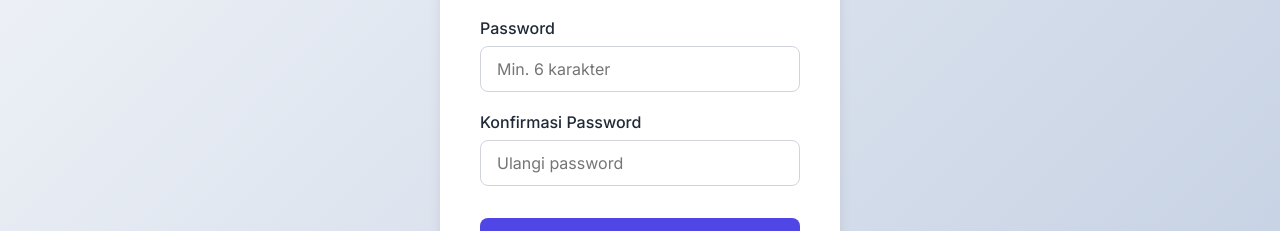
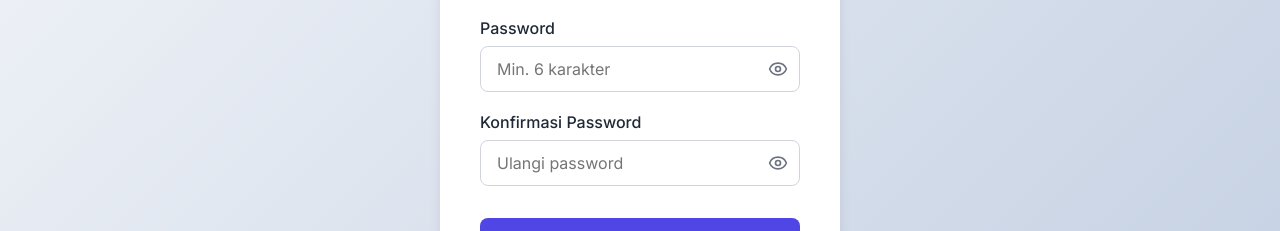
Before and after one commit to Pekzz-store/metopen-app, a React (Vite) app: page /register in a window 1280 px wide. Shown: the part 379-610 px from the top of the page. Built offline with nearby package versions, Linux system fonts and the light colour scheme.

Commit message:
feat: menambah fitur tampilkan dan sembunyikan password di form login dan register

```diff
--- a/src/pages/Login.jsx
+++ b/src/pages/Login.jsx
@@ -1,11 +1,12 @@
 import { useState } from 'react';
 import { useNavigate, Link } from 'react-router-dom';
 import { useAuth } from '../lib/AuthContext';
-import { MapPin } from 'lucide-react';
+import { MapPin, Eye, EyeOff } from 'lucide-react';
 
 const Login = () => {
   const [email, setEmail] = useState('');
   const [password, setPassword] = useState('');
+  const [showPassword, setShowPassword] = useState(false);
   const [error, setError] = useState('');
   const [loading, setLoading] = useState(false);
   const { signIn } = useAuth();
@@ -63,13 +64,35 @@
           </div>
           <div className="form-group">
             <label>Password</label>
+            <div style={{ position: 'relative' }}>
               <input
-              type="password"
+                type={showPassword ? "text" : "password"}
                 required
                 value={password}
                 onChange={(e) => setPassword(e.target.value)}
                 placeholder="••••••••"
+                style={{ width: '100%', paddingRight: '40px' }}
               />
+              <button
+                type="button"
+                onClick={() => setShowPassword(!showPassword)}
+                style={{
+                  position: 'absolute',
+                  right: '12px',
+                  top: '50%',
+                  transform: 'translateY(-50%)',
+                  background: 'none',
+                  border: 'none',
+                  cursor: 'pointer',
+                  color: 'var(--text-muted)',
+                  display: 'flex',
+                  alignItems: 'center',
+                  padding: 0
+                }}
+              >
+                {showPassword ? <EyeOff size={20} /> : <Eye size={20} />}
+              </button>
+            </div>
           </div>
           <button type="submit" className="btn btn-primary" disabled={loading} style={{ marginTop: '12px' }}>
             {loading ? 'Memproses...' : 'Masuk'}
--- a/src/pages/Register.jsx
+++ b/src/pages/Register.jsx
@@ -1,12 +1,14 @@
 import { useState } from 'react';
 import { useNavigate, Link } from 'react-router-dom';
 import { useAuth } from '../lib/AuthContext';
-import { MapPin } from 'lucide-react';
+import { MapPin, Eye, EyeOff } from 'lucide-react';
 
 const Register = () => {
   const [email, setEmail] = useState('');
   const [password, setPassword] = useState('');
+  const [showPassword, setShowPassword] = useState(false);
   const [confirmPassword, setConfirmPassword] = useState('');
+  const [showConfirmPassword, setShowConfirmPassword] = useState(false);
   const [error, setError] = useState('');
   const [loading, setLoading] = useState(false);
   const [success, setSuccess] = useState(false);
@@ -73,23 +75,67 @@
           </div>
           <div className="form-group">
             <label>Password</label>
+            <div style={{ position: 'relative' }}>
               <input
-              type="password"
+                type={showPassword ? "text" : "password"}
                 required
                 value={password}
                 onChange={(e) => setPassword(e.target.value)}
                 placeholder="Min. 6 karakter"
+                style={{ width: '100%', paddingRight: '40px' }}
               />
+              <button
+                type="button"
+                onClick={() => setShowPassword(!showPassword)}
+                style={{
+                  position: 'absolute',
+                  right: '12px',
+                  top: '50%',
+                  transform: 'translateY(-50%)',
+                  background: 'none',
+                  border: 'none',
+                  cursor: 'pointer',
+                  color: 'var(--text-muted)',
+                  display: 'flex',
+                  alignItems: 'center',
+                  padding: 0
+                }}
+              >
+                {showPassword ? <EyeOff size={20} /> : <Eye size={20} />}
+              </button>
+            </div>
           </div>
           <div className="form-group">
             <label>Konfirmasi Password</label>
+            <div style={{ position: 'relative' }}>
               <input
-              type="password"
+                type={showConfirmPassword ? "text" : "password"}
                 required
                 value={confirmPassword}
                 onChange={(e) => setConfirmPassword(e.target.value)}
                 placeholder="Ulangi password"
+                style={{ width: '100%', paddingRight: '40px' }}
               />
+              <button
+                type="button"
+                onClick={() => setShowConfirmPassword(!showConfirmPassword)}
+                style={{
+                  position: 'absolute',
+                  right: '12px',
+                  top: '50%',
+                  transform: 'translateY(-50%)',
+                  background: 'none',
+                  border: 'none',
+                  cursor: 'pointer',
+                  color: 'var(--text-muted)',
+                  display: 'flex',
+                  alignItems: 'center',
+                  padding: 0
+                }}
+              >
+                {showConfirmPassword ? <EyeOff size={20} /> : <Eye size={20} />}
+              </button>
+            </div>
           </div>
           <button type="submit" className="btn btn-primary" disabled={loading} style={{ marginTop: '12px' }}>
             {loading ? 'Memproses...' : 'Daftar Sekarang'}
```
Lines whose indentation alone changed are shown as unchanged.
